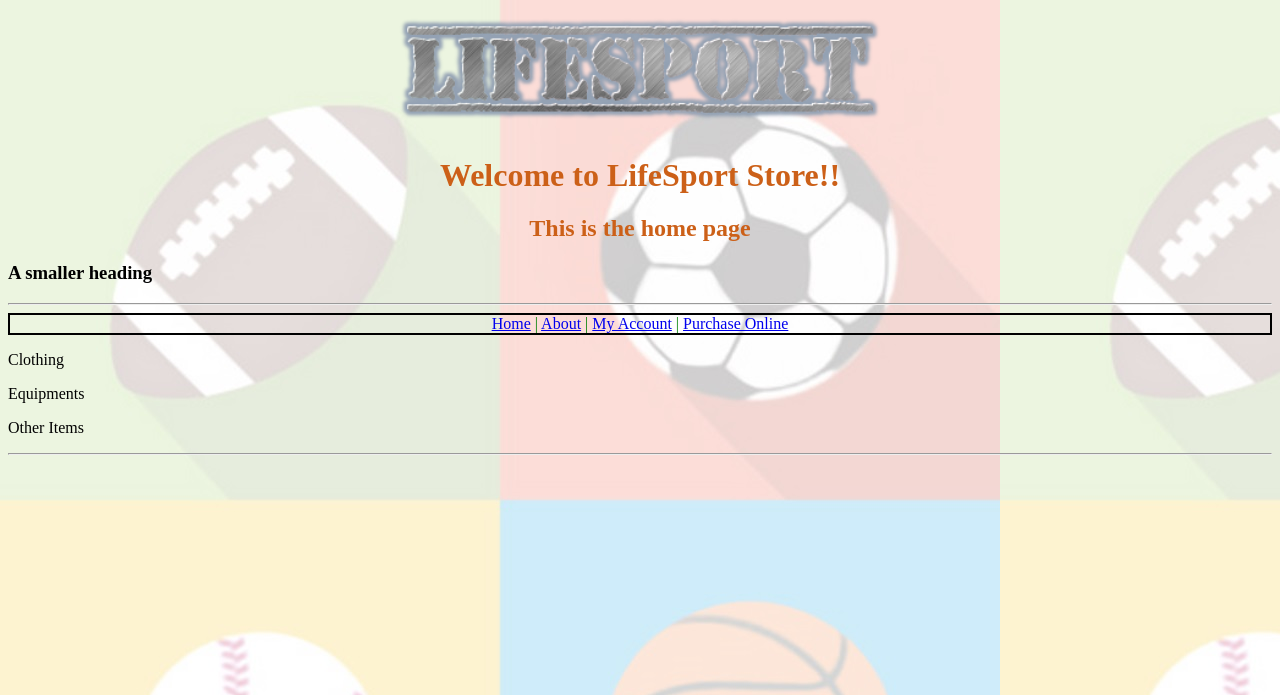
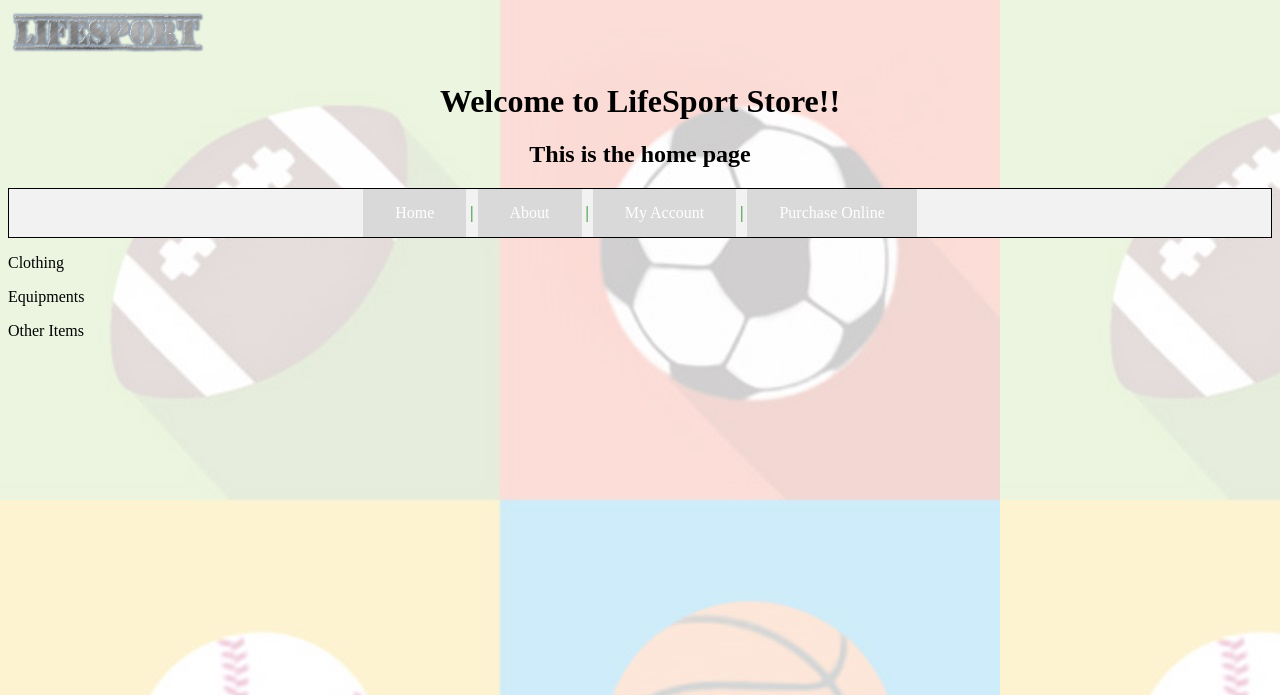
Before and after one commit to jalajkhanna/django_lab, a Django app: page / in a window 1280 px wide. Shown: the top 695 px of the page. Run offline with Django 3.2, Linux system fonts and the light colour scheme.

Commit message:
Made changes to the stylesheet and added About.html and MyAccount.html

```diff
--- a/myapp/static/MainStyle.css
+++ b/myapp/static/MainStyle.css
@@ -1,15 +1,34 @@
 #navbar {
             text-align:center;
-            border: 2px solid black;
+            border: 1px solid black;
             color:green;
+            background-color:  #f2f2f2;
+
         }
+a:link, a:visited {
+    background-color: #d9d9d9;
+    border: none;
+    color: #FFFFFF;
+    padding: 15px 32px;
+    text-align: center;
+    -webkit-transition-duration: 0.4s;
+    transition-duration: 0.4s;
+    text-decoration: none;
+   font-size: 16px;
+   cursor: pointer;
+   display: inline-block;
+}
+
+a:hover, a:active {
+   background-color: black;
+}
 h1 {
     text-align:center;
-    color:#cc6018;
+    color:black;
 }
 h2 {
     text-align:center;
-    color:#cc6018;
+    color:black;
 }
 input[type=text], input[type=radio], textarea, #radio-option {
   width: 100%;
@@ -44,6 +63,6 @@ body {
     background-color:#e5e3e5;
 
 }
-img {
-    alignment: right;
+#imgdiv {
+    text-align:left;
 }
--- a/myapp/templates/index.html
+++ b/myapp/templates/index.html
@@ -11,13 +11,15 @@
 
 </head>
     <body>
-    <div style="text-align: center"><img src="{% static "logo.png" %}" width="500" /></div>
+    <div id=imgdiv>
+        <img src="{% static "logo.png" %}" width="200" />
+    </div>
     	<h1>Welcome to LifeSport Store!!</h1>
     	<h2>This is the home page</h2>
-    	<h3 class="myh3">A smaller heading</h3>
+
 
         <div>
-        <hr>
+
          <nav id="navbar">
              <a href = "/">Home</a> | <a href="/about"> About</a> | <a href="/myaccount">My Account</a> | <a href="/purchase">Purchase Online</a>
          </nav>
@@ -31,7 +33,7 @@
 
         </div>
 
-        <hr>
+
 
 
 </body></html>
--- a/myapp/templates/purchase.html
+++ b/myapp/templates/purchase.html
@@ -12,8 +12,11 @@
 
 </head>
 <body>
+<div id=imgdiv>
+        <img src="{% static "logo.png" %}" width="200" />
+    </div>
 <h1>Welcome to LifeSport Store!!</h1>
-<h2>This is the home page</h2>
+<h2>This is the purchase page</h2>
 <h3 class="myh3">Purchase Order Here
 </h3>
 <nav id="navbar">
```
Also changed, not shown: myapp/templates/about.html (+41 -1 lines), myapp/templates/myaccount.html (+39 -1 lines).
